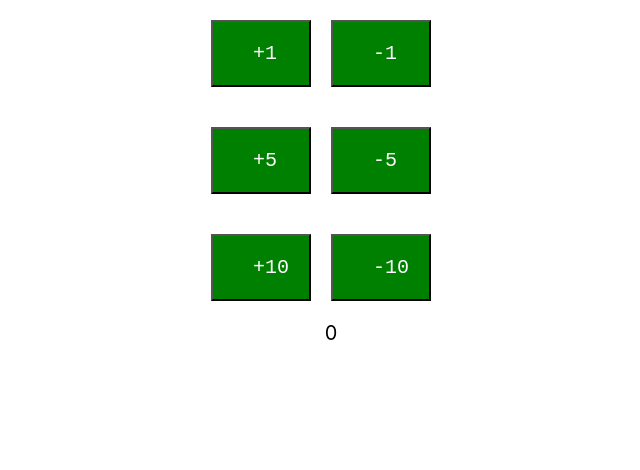
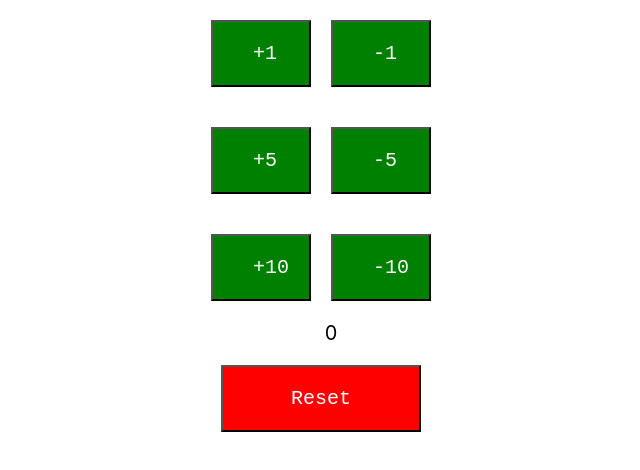
Before and after one commit to PBorasiya/TodoApp-ReactJS, a React (Create React App) app: page / in a window 1280 px wide. Shown: the top 470 px of the page, without its empty margins (309-949 px from the left). Built offline with nearby package versions, Linux system fonts and the light colour scheme.

Commit message:
added reset button to reset counter to 0

```diff
--- a/src/components/counter/Counter.css
+++ b/src/components/counter/Counter.css
@@ -15,3 +15,9 @@
     padding: 20px 40px;
     margin-top: 20px;
 }
+
+.resetButton{
+    width: 200px;
+    margin-top: 20px;
+    background-color: red;
+}
--- a/src/components/counter/Counter.jsx
+++ b/src/components/counter/Counter.jsx
@@ -14,6 +14,7 @@
     //to bind the method to class. without this, it will give an error and wont call the method.
     this.increment = this.increment.bind(this)
     this.decrement = this.decrement.bind(this)
+    this.reset = this.reset.bind(this)
   }
 
   render(){
@@ -24,8 +25,18 @@
         <CounterButton by={10} incrementMethod={this.increment} decrementMethod={this.decrement}/>
 
         <span className="count">{this.state.counter}</span>
+        <div >
+          <button className="resetButton" onClick={this.reset}>Reset</button>
+        </div>
       </div>
     )
+  }
+
+  reset(){
+    this.setState(
+      (prevState) => {
+      return {counter : 0}
+    })
   }
 
   increment(by){
```
